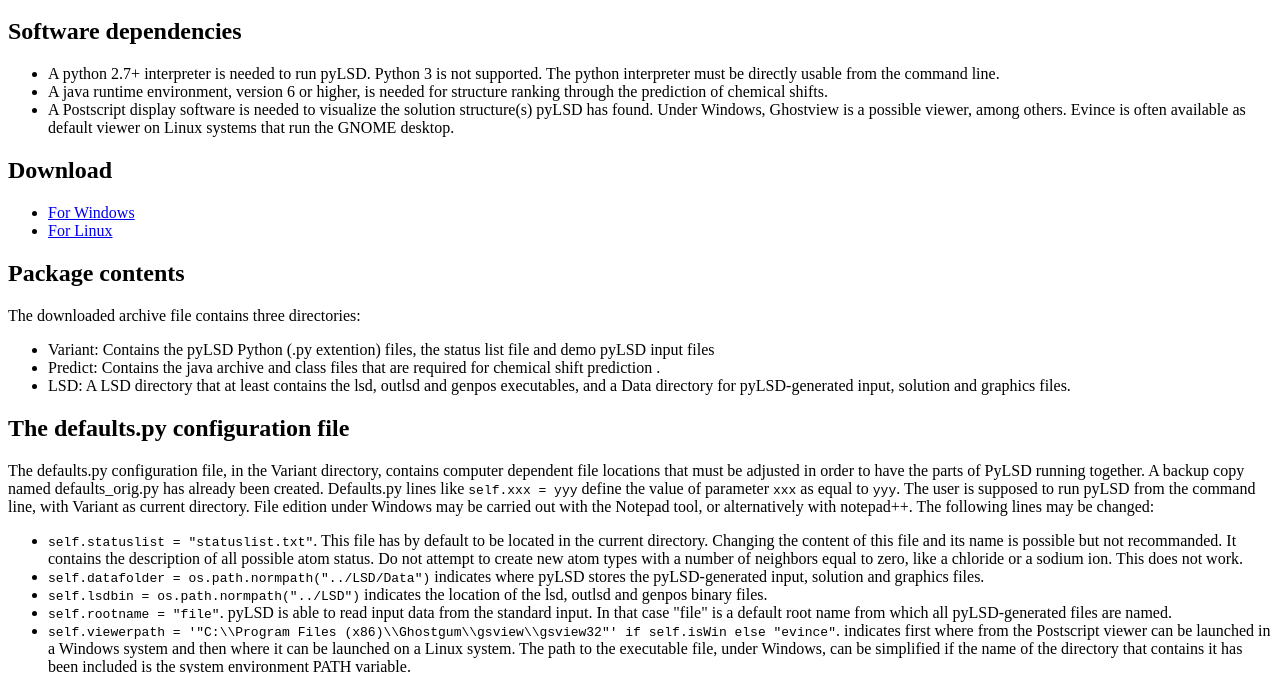
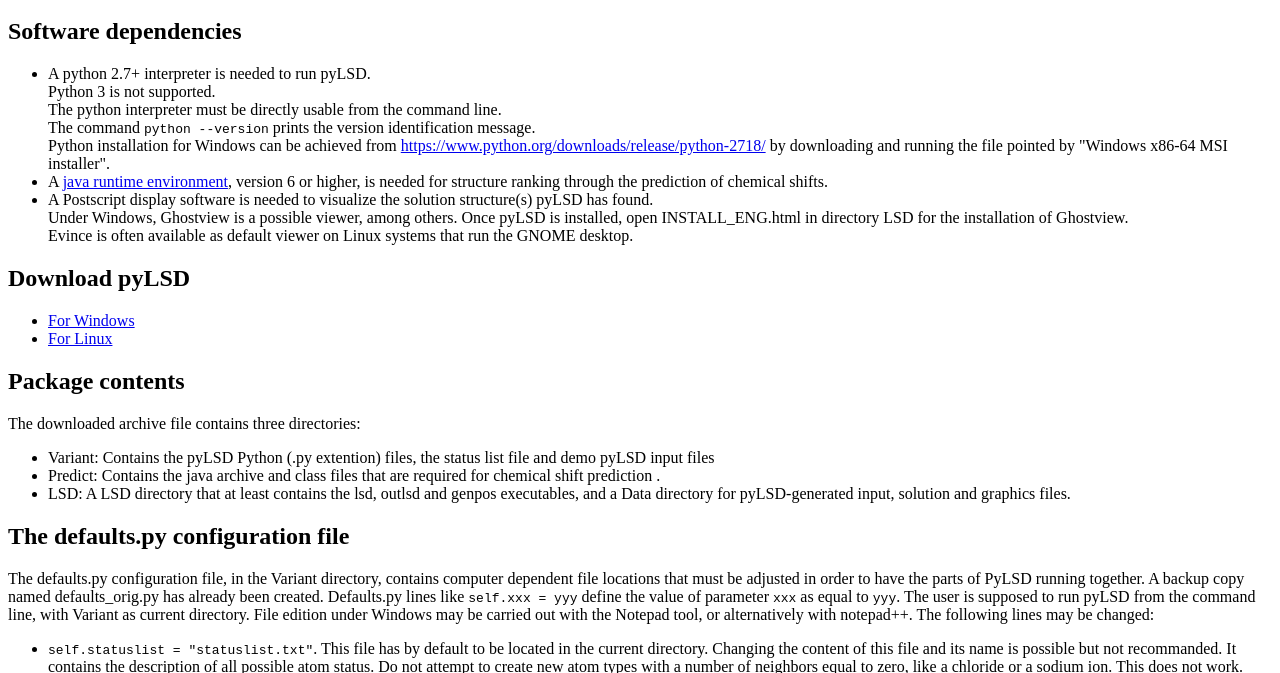
Before and after one commit to nuzillard/PyLSD, a plain HTML site: page INSTALL.html in a window 1280 px wide. Shown: the part 48-721 px from the top of the page. Drawn offline with Linux system fonts and the light colour scheme.

```diff
--- a/INSTALL.html
+++ b/INSTALL.html
@@ -12,16 +12,24 @@
 Software dependencies
 </h2>
 <ul>
-<li>A python 2.7+ interpreter is needed to run pyLSD.
-Python 3 is not supported.
-The python interpreter must be directly usable from the command line.</li>
-<li>A java runtime environment, version 6 or higher, is needed for structure ranking through the prediction of chemical shifts.</li>
-<li>A Postscript display software is needed to visualize the solution structure(s) pyLSD has found.
+<li>A python 2.7+ interpreter is needed to run pyLSD.<br>
+Python 3 is not supported.<br>
+The python interpreter must be directly usable from the command line.<br>
+The command <code>python --version</code> prints the version identification message.<br>
+Python installation for Windows can be achieved from
+<A HREF="https://www.python.org/downloads/release/python-2718/">https://www.python.org/downloads/release/python-2718/</A>
+by downloading and running the file pointed by &quot;Windows x86-64 MSI installer&quot;.
+</li>
+<li>A <A HREF="https://www.java.com/fr/download/manual.jsp">java runtime environment</A>,
+version 6 or higher, is needed for structure ranking through the prediction of chemical shifts.
+</li>
+<li>A Postscript display software is needed to visualize the solution structure(s) pyLSD has found.<br>
 Under Windows, Ghostview is a possible viewer, among others.
+Once pyLSD is installed, open INSTALL_ENG.html in directory LSD for the installation of Ghostview.<br>
 Evince is often available as default viewer on Linux systems that run the GNOME desktop.
 </ul>
 <h2>
-Download
+Download pyLSD
 </h2>
 <ul>
 <li><A HREF="https://github.com/nuzillard/PyLSD/blob/main/pylsd-windows-a7.zip">For Windows</A></li>
```
Also changed, not shown: index.html (+1 -1 lines).
